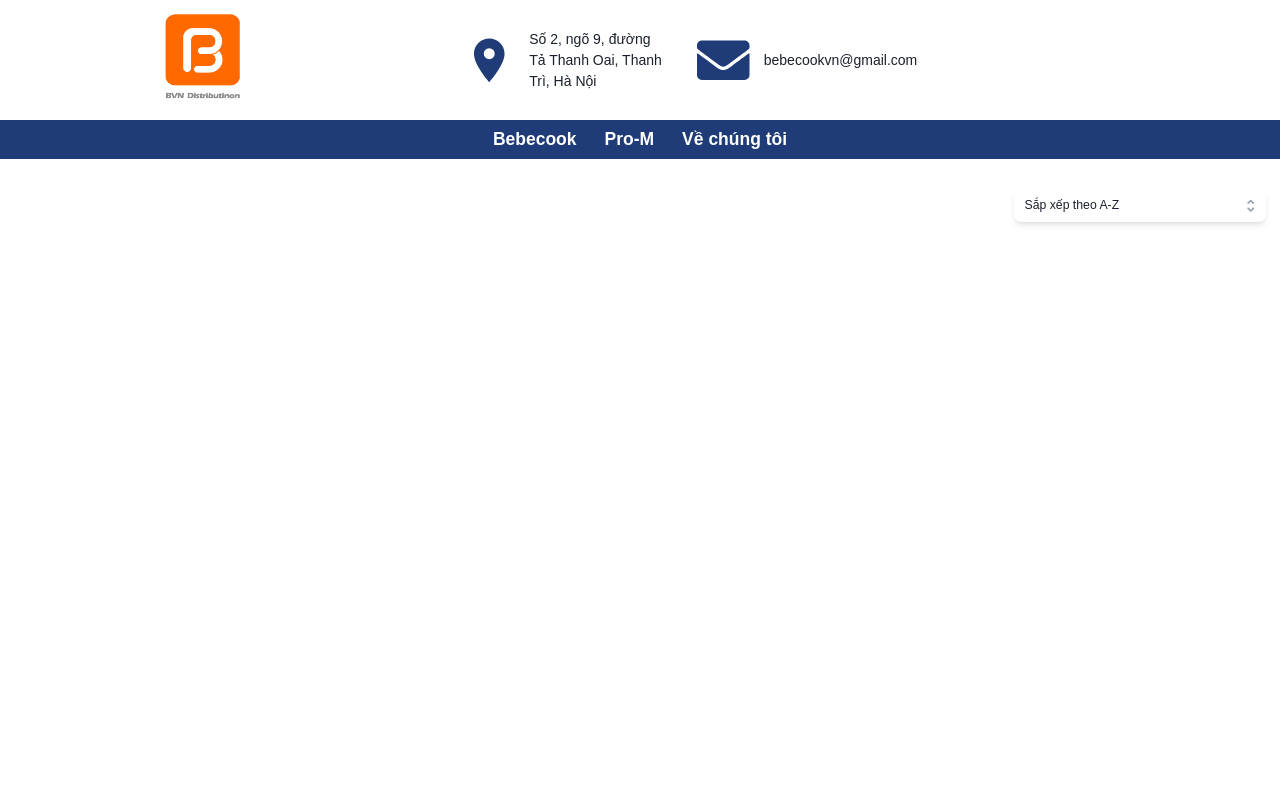
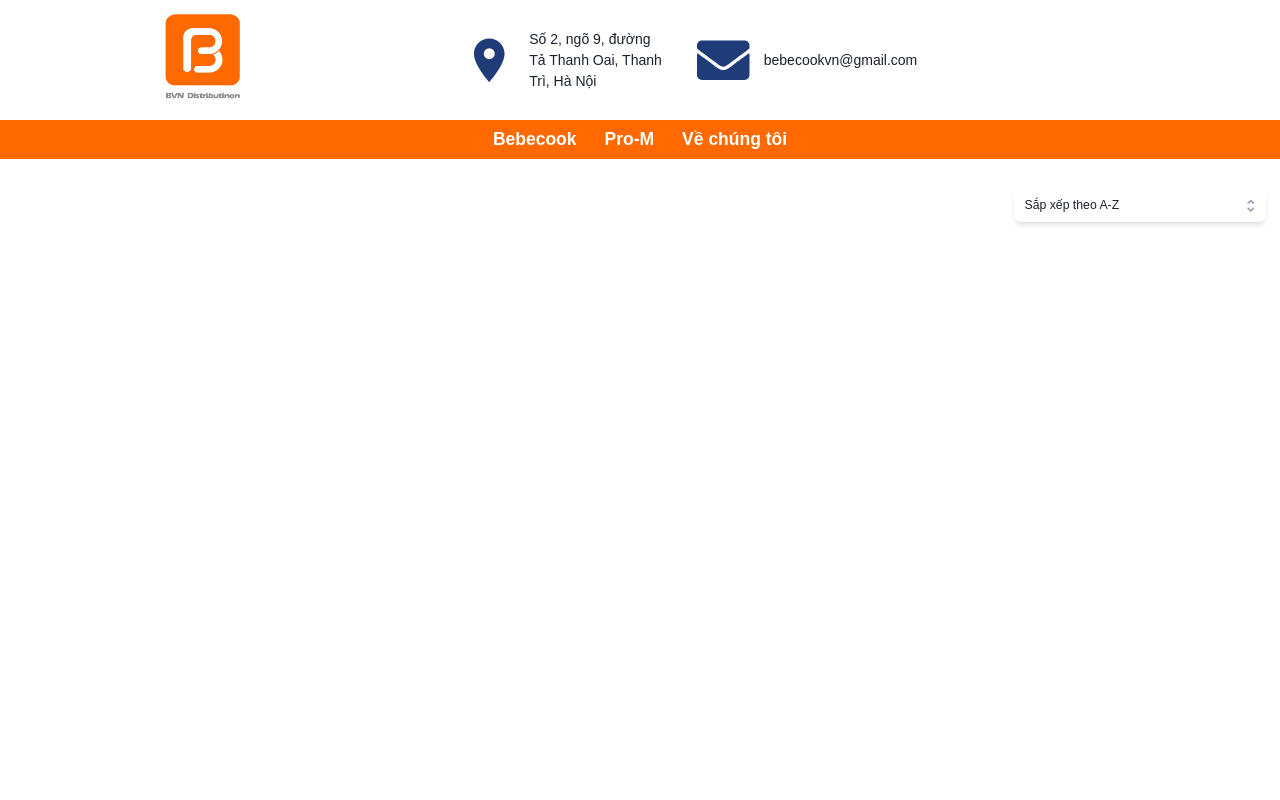
Before and after one commit to pta208/pro-m, a Next.js app: page /category in a window 1280 px wide. Shown: the top 800 px of the page. Built offline with nearby package versions, Linux system fonts and the light colour scheme; a web font is replaced by a local one.

Commit message:
add changing color on scroll down menu

```diff
--- a/src/components/Layout/Common/Menu/index.jsx
+++ b/src/components/Layout/Common/Menu/index.jsx
@@ -1,9 +1,14 @@
 import Link from "next/link";
+import { useMouseWheel } from "react-use";
 const Menu = ({ className }) => {
+  const mouseWheel = useMouseWheel();
+  console.log(mouseWheel);
   return (
     <>
       <div
-        className={`sticky top-0 z-50 flex justify-center bg-bebecook gap-8 p-2 ${className}`}
+        className={`sticky top-0 z-50 flex justify-center bg-blaze-orange-600 gap-8 p-2 transition-colors ease-in-out ${className} ${
+          mouseWheel > -1 ? "bg-blaze-orange-200" : ""
+        }`}
       >
         {menuItems.map((menuItem, index) => (
           <Link key={index} href={`${menuItem.link}`}>
--- a/src/components/template/ProductDetailPage/RelatedProduct.jsx
+++ b/src/components/template/ProductDetailPage/RelatedProduct.jsx
@@ -2,7 +2,7 @@ import React from "react";
 
 import { FaArrowRight, FaArrowLeft } from "react-icons/fa";
 import NukaCarousel from "nuka-carousel";
-import { ProductCard, ProductRow } from "../../Product";
+import { ProductRow } from "../../Product";
 import _ from "lodash";
 import { useMedia } from "react-use";
 const RelatedProduct = ({ products, className }) => {
```
